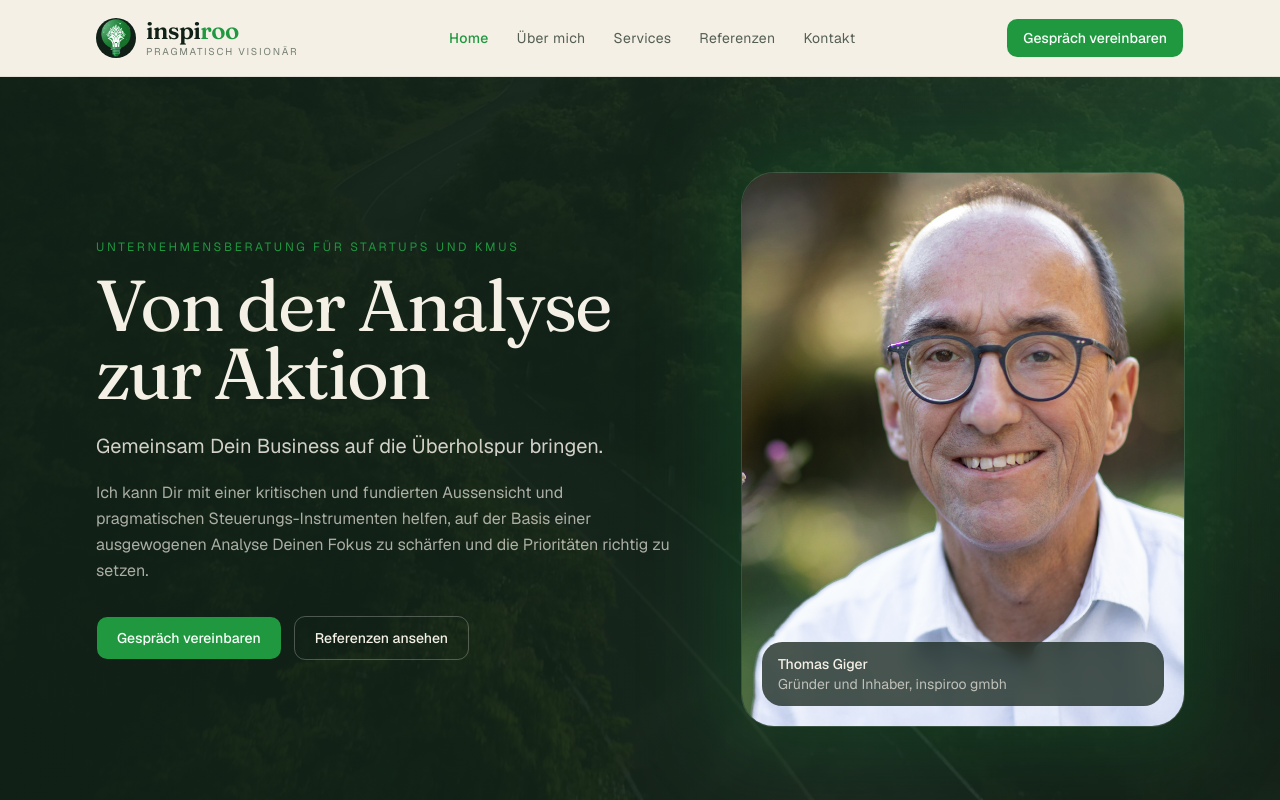
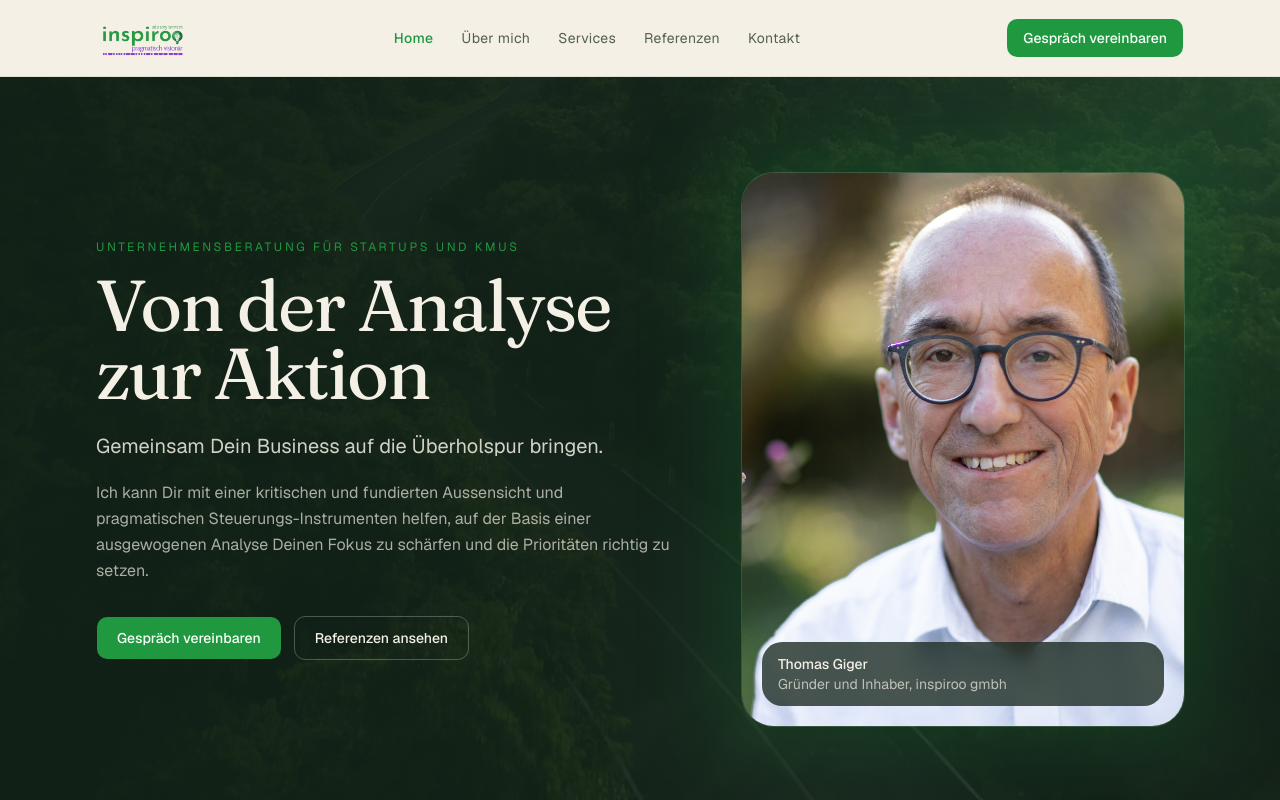
Before and after one commit to seidenraupe/inspiroo-website, a Next.js app: page / in a window 1280 px wide. Shown: the top 800 px of the page. Built offline with nearby package versions, Linux system fonts and the light colour scheme.

Commit message:
Use original inspiroo logo with claim in header and footer
Replace the mark plus hand-set wordmark with the full logo asset
from the live brand (advisory services and pragmatisch visionär).

Co-authored-by: thomas.giger <thomas.giger@cloud-7.net>

```diff
--- a/src/components/brand-mark.tsx
+++ b/src/components/brand-mark.tsx
@@ -6,45 +6,26 @@ import { cn } from "@/lib/utils";
 
 type BrandMarkProps = {
   className?: string;
-  inverted?: boolean;
 };
 
-export function BrandMark({ className, inverted = false }: BrandMarkProps) {
+export function BrandMark({ className }: BrandMarkProps) {
   return (
     <Link
       href="/"
       className={cn(
-        "group flex items-center gap-2.5 outline-none focus-visible:ring-2 focus-visible:ring-ring",
+        "group inline-flex shrink-0 outline-none focus-visible:ring-2 focus-visible:ring-ring",
         className,
       )}
       aria-label="inspiroo Startseite"
     >
       <Image
-        src={withBase("/inspiroo-mark.png")}
-        alt=""
-        width={44}
-        height={44}
-        className="size-9 rounded-full bg-ink object-cover ring-1 ring-white/10 sm:size-10"
+        src={withBase("/inspiroo-logo.png")}
+        alt="inspiroo — advisory services, pragmatisch visionär"
+        width={1200}
+        height={628}
+        className="h-11 w-auto sm:h-12"
         priority
       />
-      <span className="flex flex-col leading-none">
-        <span
-          className={cn(
-            "font-heading text-[1.35rem] font-semibold tracking-tight sm:text-[1.5rem]",
-            inverted ? "text-cream" : "text-ink",
-          )}
-        >
-          inspi<span className="text-brand">roo</span>
-        </span>
-        <span
-          className={cn(
-            "mt-1 text-[0.62rem] tracking-[0.18em] uppercase",
-            inverted ? "text-cream/65" : "text-ink/55",
-          )}
-        >
-          pragmatisch visionär
-        </span>
-      </span>
     </Link>
   );
 }
--- a/src/components/site-footer.tsx
+++ b/src/components/site-footer.tsx
@@ -8,7 +8,7 @@ export function SiteFooter() {
     <footer className="border-t border-ink/8 bg-ink text-cream">
       <div className="mx-auto grid max-w-6xl gap-10 px-5 py-14 sm:px-8 md:grid-cols-[1.3fr_1fr_1fr]">
         <div>
-          <BrandMark inverted />
+          <BrandMark />
           <p className="mt-5 max-w-sm text-sm leading-relaxed text-cream/70">
             Unternehmensberatung für Startups und KMUs. Von der Analyse zur
             Aktion — mit kritischer Aussensicht, zielgerichteten
```
